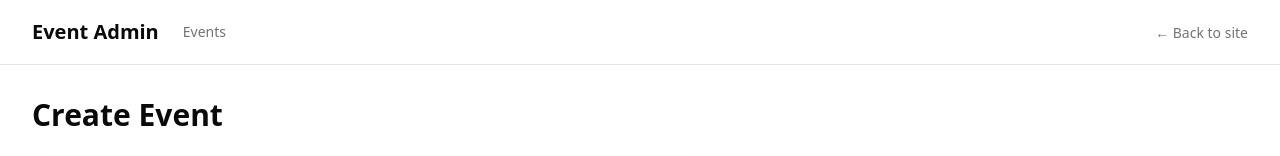
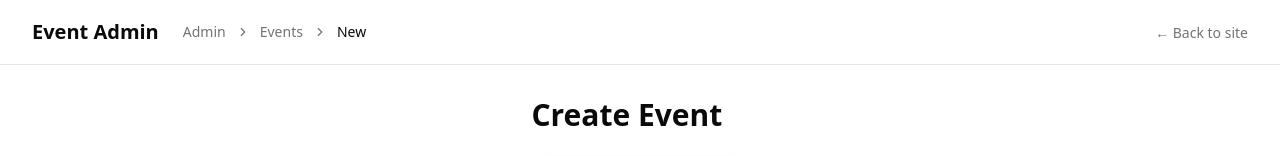
Before and after one commit to codeyorick/nk, a SvelteKit app: page /admin/events/new in a window 1280 px wide. Shown: the top 156 px of the page. Built offline with nearby package versions, Linux system fonts and the light colour scheme; no server answers.

Commit message:
Add breadcrumb navigation

```diff
--- a/src/app.d.ts
+++ b/src/app.d.ts
@@ -9,9 +9,12 @@ declare global {
 			session?: Session;
 		}
 
+		interface PageData {
+			breadcrumb?: { url: string; label: string }[];
+		}
+
 		// interface Error {}
 		// interface Locals {}
-		// interface PageData {}
 		// interface PageState {}
 		// interface Platform {}
 	}
--- /dev/null
+++ b/src/lib/state/breadcrumb.svelte.ts
@@ -0,0 +1,27 @@
+import { SvelteMap } from 'svelte/reactivity';
+
+export interface Breadcrumb {
+	path: string;
+	name: string;
+}
+
+interface BreadcrumbInternal extends Breadcrumb {
+	count: number;
+}
+
+const breadcrumbMap = new SvelteMap<string, BreadcrumbInternal>();
+
+const breadcrumbs: Breadcrumb[] = $derived(
+	Array.from(breadcrumbMap.values()).toSorted((a, b) => a.count - b.count)
+);
+
+export const getBreadcrumbs = () => breadcrumbs;
+
+export const setBreadcrumb = (item: Breadcrumb) => {
+	$effect(() => {
+		breadcrumbMap.set(item.path, { ...item, count: item.path.split('/').length });
+		return () => {
+			breadcrumbMap.delete(item.path);
+		};
+	});
+};
--- a/src/routes/admin/+layout.svelte
+++ b/src/routes/admin/+layout.svelte
@@ -1,18 +1,43 @@
 <script lang="ts">
+	import { getBreadcrumbs, setBreadcrumb } from '$lib/state/breadcrumb.svelte';
+
+	import {
+		Breadcrumb,
+		BreadcrumbList,
+		BreadcrumbItem,
+		BreadcrumbLink,
+		BreadcrumbPage,
+		BreadcrumbSeparator
+	} from '$lib/components/ui/shadcn-svelte/breadcrumb';
+
+	setBreadcrumb({
+		path: '/admin',
+		name: 'Admin'
+	});
+
 	let { children } = $props();
 </script>
 
-<div class="min-h-screen bg-background">
 <nav class="border-b bg-card">
 	<div class="mx-auto max-w-7xl px-4 sm:px-6 lg:px-8">
 		<div class="flex h-16 items-center justify-between">
 			<div class="flex items-center gap-6">
 				<a href="/admin" class="text-xl font-bold">Event Admin</a>
-					<div class="flex items-center gap-4">
-						<a href="/admin/events" class="text-sm text-muted-foreground hover:text-foreground"
-							>Events</a
-						>
-					</div>
+				<Breadcrumb>
+					<BreadcrumbList>
+						{#each getBreadcrumbs().slice(0, -1) as breadcrumb}
+							<BreadcrumbItem>
+								<BreadcrumbLink href={breadcrumb.path}>{breadcrumb.name}</BreadcrumbLink>
+							</BreadcrumbItem>
+							<BreadcrumbSeparator />
+						{/each}
+						{#if getBreadcrumbs().length > 0}
+							<BreadcrumbItem>
+								<BreadcrumbPage>{getBreadcrumbs().at(-1)?.name}</BreadcrumbPage>
+							</BreadcrumbItem>
+						{/if}
+					</BreadcrumbList>
+				</Breadcrumb>
 			</div>
 			<div>
 				<a href="/" class="text-sm text-muted-foreground hover:text-foreground">← Back to site</a>
@@ -23,4 +48,3 @@
 <main class="mx-auto max-w-7xl px-4 py-8 sm:px-6 lg:px-8">
 	{@render children()}
 </main>
-</div>
--- /dev/null
+++ b/src/routes/admin/events/+layout.svelte
@@ -0,0 +1,12 @@
+<script lang="ts">
+	import { setBreadcrumb } from '$lib/state/breadcrumb.svelte';
+
+	setBreadcrumb({
+		path: '/admin/events',
+		name: 'Events'
+	});
+
+	let { children } = $props();
+</script>
+
+{@render children()}
--- /dev/null
+++ b/src/routes/admin/events/[id]/+layout.server.ts
@@ -0,0 +1,11 @@
+import { error } from '@sveltejs/kit';
+import { db } from '$lib/server/db';
+import type { LayoutServerLoad } from './$types';
+
+export const load: LayoutServerLoad = async ({ params }) => {
+	const found = await db.query.event.findFirst({
+		where: { id: params.id }
+	});
+	if (!found) error(404, 'Event not found');
+	return { event: found };
+};
--- /dev/null
+++ b/src/routes/admin/events/[id]/+layout.svelte
@@ -0,0 +1,15 @@
+<script lang="ts">
+	import { setBreadcrumb } from '$lib/state/breadcrumb.svelte';
+	import { page } from '$app/state';
+
+	let { data, children } = $props();
+
+	$effect(() => {
+		setBreadcrumb({
+			path: `/admin/events/${page.params.id}`,
+			name: data.event.name
+		});
+	});
+</script>
+
+{@render children()}
--- a/src/routes/admin/events/[id]/+page.server.ts
+++ b/src/routes/admin/events/[id]/+page.server.ts
@@ -1,17 +1,9 @@
-import { fail, redirect, error } from '@sveltejs/kit';
+import { fail, redirect } from '@sveltejs/kit';
 import { eq } from 'drizzle-orm';
 import { db } from '$lib/server/db';
 import { event } from '$lib/server/db/schema';
 import { eventSchema } from '$lib/schemas';
-import type { PageServerLoad, Actions } from './$types';
-
-export const load: PageServerLoad = async ({ params }) => {
-	const found = await db.query.event.findFirst({
-		where: { id: params.id }
-	});
-	if (!found) error(404, 'Event not found');
-	return { event: found };
-};
+import type { Actions } from './$types';
 
 export const actions: Actions = {
 	update: async ({ request, params }) => {
--- a/src/routes/admin/events/[id]/form/+page.svelte
+++ b/src/routes/admin/events/[id]/form/+page.svelte
@@ -11,6 +11,15 @@
 	import GripVerticalIcon from '@lucide/svelte/icons/grip-vertical';
 	import { dndzone } from 'svelte-dnd-action';
 	import { flip } from 'svelte/animate';
+	import { setBreadcrumb } from '$lib/state/breadcrumb.svelte.js';
+	import { page } from '$app/state';
+
+	$effect(() => {
+		setBreadcrumb({
+			path: page.url.pathname,
+			name: 'Edit'
+		});
+	});
 
 	let { data } = $props();
 
--- a/src/routes/admin/events/[id]/registrations/+page.svelte
+++ b/src/routes/admin/events/[id]/registrations/+page.svelte
@@ -3,6 +3,15 @@
 	import * as Card from '$lib/components/ui/shadcn-svelte/card';
 	import * as Table from '$lib/components/ui/shadcn-svelte/table';
 	import { enhance } from '$app/forms';
+	import { setBreadcrumb } from '$lib/state/breadcrumb.svelte.js';
+	import { page } from '$app/state';
+
+	$effect(() => {
+		setBreadcrumb({
+			path: page.url.pathname,
+			name: 'Registrations'
+		});
+	});
 
 	let { data } = $props();
 
--- a/src/routes/admin/events/new/+page.svelte
+++ b/src/routes/admin/events/new/+page.svelte
@@ -6,6 +6,12 @@
 	import { Label } from '$lib/components/ui/shadcn-svelte/label';
 	import { Switch } from '$lib/components/ui/shadcn-svelte/switch';
 	import { enhance } from '$app/forms';
+	import { setBreadcrumb } from '$lib/state/breadcrumb.svelte.js';
+
+	setBreadcrumb({
+		path: '/admin/events/new',
+		name: 'New'
+	});
 
 	let { form } = $props();
 
```
Lines whose indentation alone changed are shown as unchanged.
